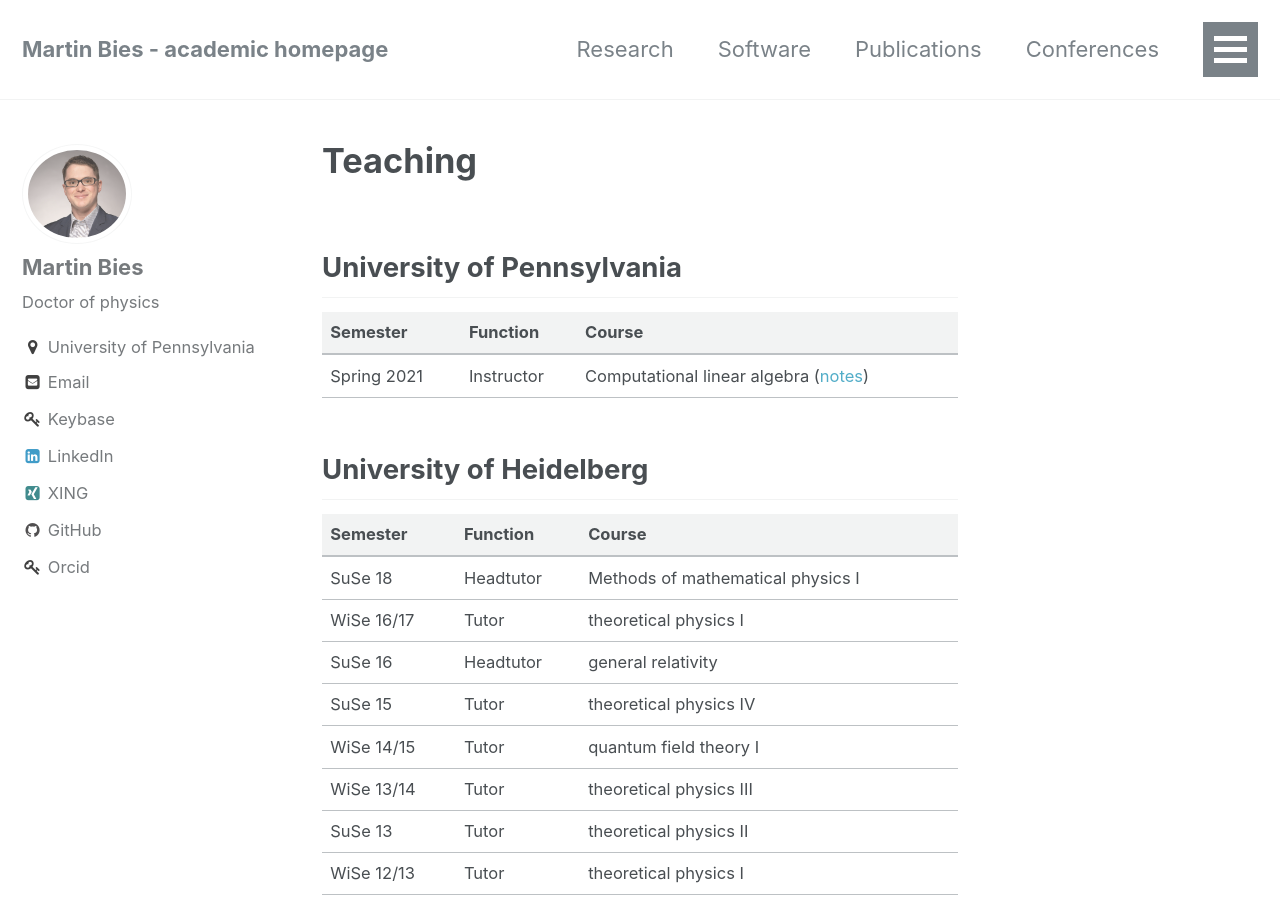
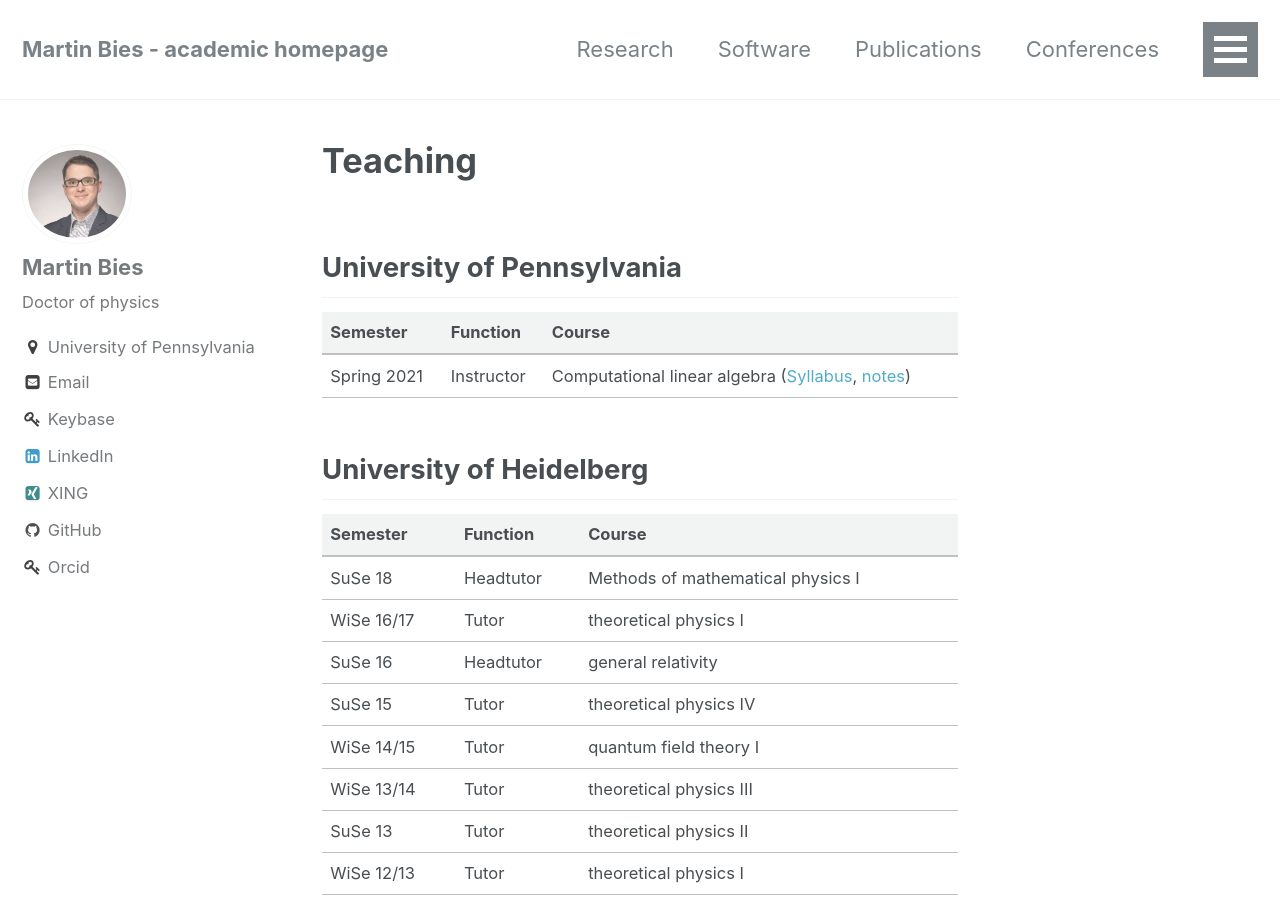
Before and after one commit to MartinBies/MartinBies.github.io, a Jekyll site: the page built from _pages/teaching.md, in a window 1280 px wide and 900 px high. Built offline with Jekyll 4.4.1, drawn with Linux system fonts in a browser that asks for light colours.

Commit message:
Add syllabus for 313 to website

```diff
--- a/_pages/teaching.md
+++ b/_pages/teaching.md
@@ -10,7 +10,7 @@ permalink: /teaching/
 
  Semester | Function | Course
 ---------    :|---------- | --------
- Spring 2021    | Instructor | Computational linear algebra ([notes](/ComputationalLinearAlgebra-2021.pdf))
+ Spring 2021    | Instructor | Computational linear algebra ([Syllabus](/Syllabus-Math313.pdf), [notes](/ComputationalLinearAlgebra-2021.pdf))
 
 ## University of Heidelberg
 
```
Also changed, not shown: 1 other file.
